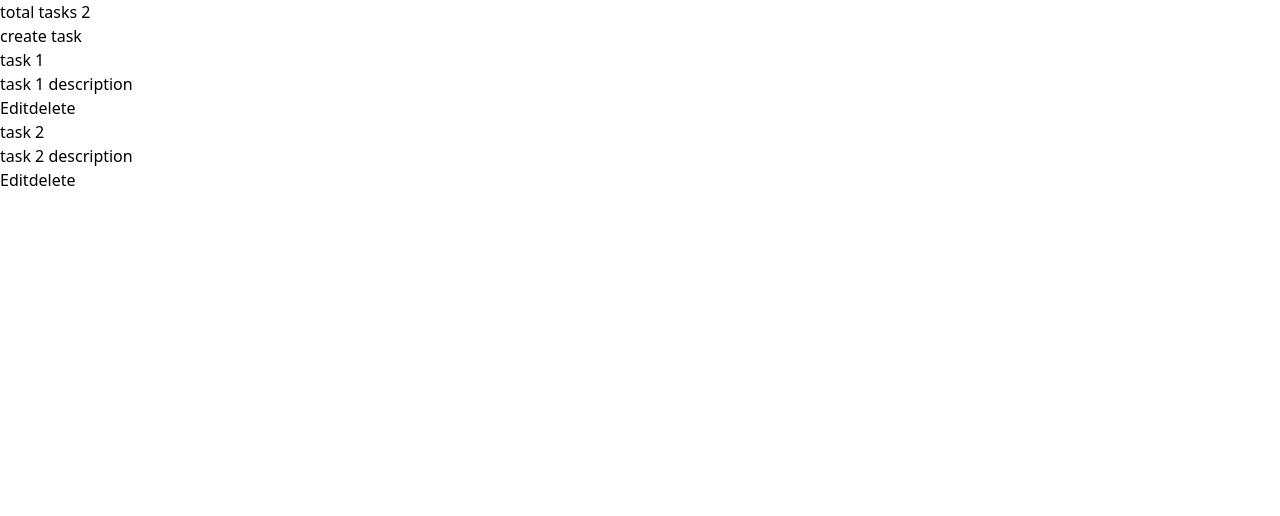
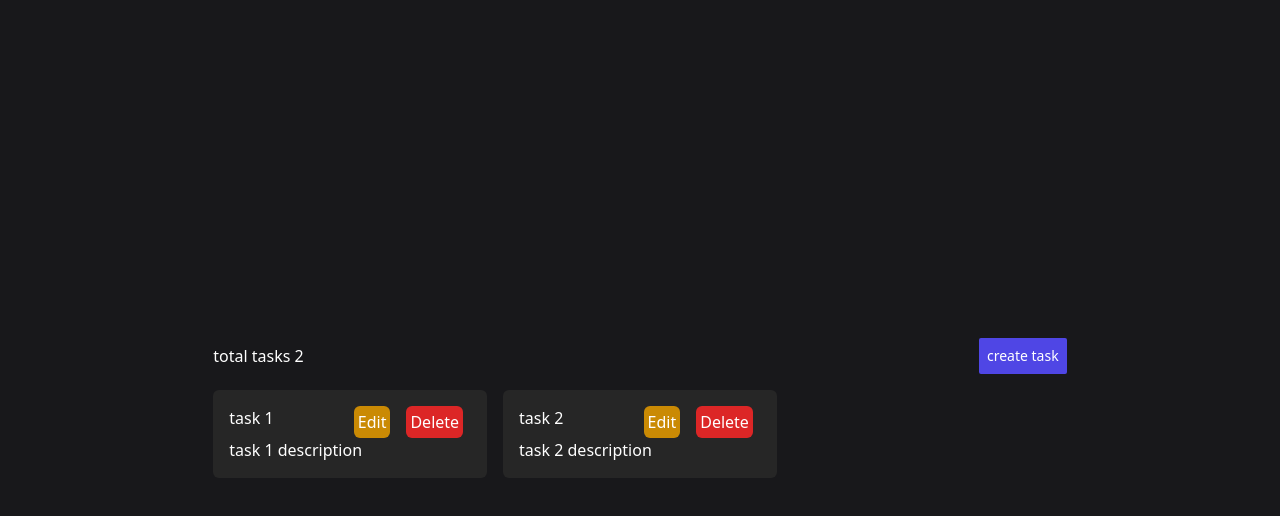
Before and after one commit to AironRuda/redux-todolist, a React (Vite) app: page / in a window 1280 px wide. Shown: the top 516 px of the page. Built offline with nearby package versions, Linux system fonts and the light colour scheme.

Commit message:
feat: styles with tailwind

```diff
--- a/src/App.jsx
+++ b/src/App.jsx
@@ -8,7 +8,8 @@ import { TaskForm, TaskList } from "./components";
 
 function App() {
   return (
-    <div className="App">
+    <div className="bg-zinc-900 h-screen text-white">
+      <div className="flex items-center justify-center h-full">
         <BrowserRouter>
           <Routes>
             <Route path="/" element={<TaskList />} />
@@ -17,6 +18,7 @@ function App() {
           </Routes>
         </BrowserRouter>
       </div>
+    </div>
   );
 }
 
--- a/src/components/TaskForm.jsx
+++ b/src/components/TaskForm.jsx
@@ -44,21 +44,27 @@ const TaskForm = () => {
     }
   }, []);
   return (
-    <form onSubmit={handleSubmit}>
+    <form onSubmit={handleSubmit}
+    className="bg-zinc-500 max-w-sm p-4">
+      <label htmlFor="title" className="block text-xs font-bold">Task: </label>
       <input
         type="text"
         name="title"
         placeholder="title"
         onChange={handleChange}
         value={task.title}
+        className="w-full p-2 rounded-md bg-zinc-600"
       />
+      <label htmlFor="" className="block text-xs font-bold">Description: </label>
       <textarea
         name="description"
         placeholder="description"
         onChange={handleChange}
         value={task.description}
+        className="w-full p-2 rounded-md bg-zinc-600"
+
       ></textarea>
-      <button>save</button>
+      <button className="bg-indigo-600 p-2 rounded-md">save</button>
     </form>
   );
 };
--- a/src/components/TaskList.jsx
+++ b/src/components/TaskList.jsx
@@ -7,28 +7,48 @@ const TaskList = () => {
   const tasks = useSelector((state) => state.tasks);
   // console.log(tasks);
 
-  const dispatch = useDispatch()
+  const dispatch = useDispatch();
 
   const handleDelete = (id) => {
     // console.log(id);
 
-    dispatch(deleteTask(id))
-  }
+    dispatch(deleteTask(id));
+  };
 
   return (
-    <div>
-      <header>
+    <div className="w-4/6">
+      <header className="flex justify-between items-center py-4">
         <h1>total tasks {tasks.length}</h1>
-        <Link to="create-task">create task</Link>
+        <Link to="create-task" className="bg-indigo-600 p-2 rounded-sm text-sm">
+          create task
+        </Link>
       </header>
-      {tasks.map((task) => (
-        <div key={task.id}>
-          <h3>{task.title}</h3>
-          <p>{task.description}</p>
-          <Link to={`/edit-task/${task.id}`}>Edit</Link>
-          <button onClick={()=>{handleDelete(task.id)}}>delete</button>
-        </div>
-      ))}
+      <div className="grid grid-cols-3 gap-4">
+        {tasks.map((task) => (
+          <div key={task.id} className="bg-neutral-800 p-4 rounded-md">
+            <header className="flex justify-between">
+              <h3>{task.title}</h3>
+              <div className="flex items-center">
+                <Link
+                  to={`/edit-task/${task.id}`}
+                  className="bg-yellow-600 rounded-md mx-2 p-1"
+                >
+                  Edit
+                </Link>
+                <button
+                  onClick={() => {
+                    handleDelete(task.id);
+                  }}
+                  className="bg-red-600 rounded-md mx-2 p-1 self-center"
+                >
+                  Delete
+                </button>
+              </div>
+            </header>
+            <p>{task.description}</p>
+          </div>
+        ))}
+      </div>
     </div>
   );
 };
```
Lines whose indentation alone changed are shown as unchanged.
